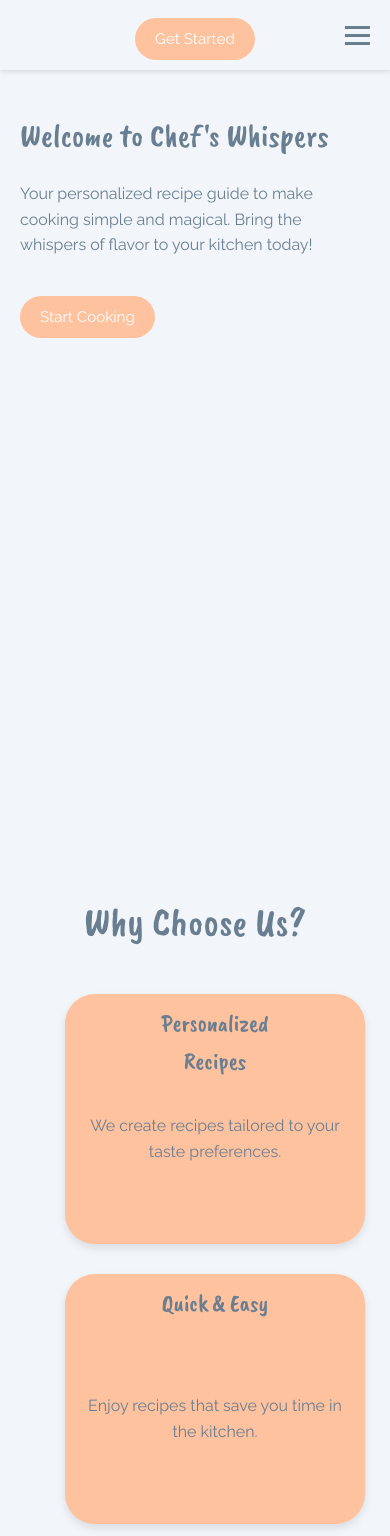
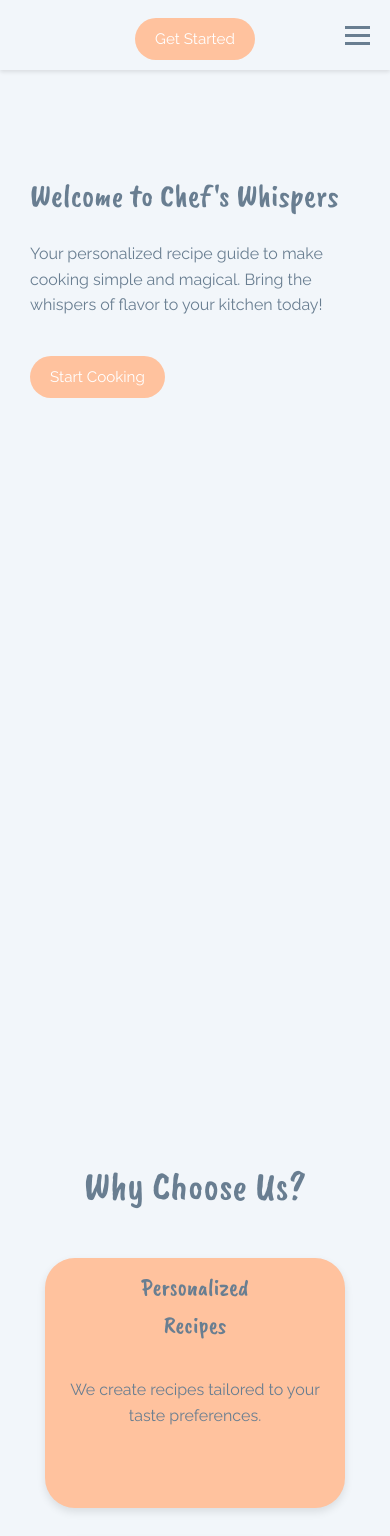
Before and after one commit to Nouran246/Personalized-Recipe-Recommender, a React (Create React App) app in the folder client/: page / in a window 390 px wide. Shown: the top 1536 px of the page. Built offline with nearby package versions, Linux system fonts and the light colour scheme.

Commit message:
Refactor global styles for improved organization and responsiveness; streamline section and component styles

```diff
--- a/client/src/globals.css
+++ b/client/src/globals.css
@@ -1,7 +1,7 @@
 /* Import Google Fonts */
 @import url('https://fonts.googleapis.com/css?family=Caveat%20Brush:700|Raleway:400');
 
-/* Define Root Variables for Styling */
+/* Root Variables */
 :root {
   --text: #697e91;
   --background: #f2f6fa;
@@ -43,47 +43,29 @@
   margin-top: 0;
 }
 
-html {
-  font-size: 100%;
-  /* Default 16px */
-}
-
 h1 {
   font-size: 4.210rem;
 }
 
-/* 67.36px */
 h2 {
   font-size: 3.158rem;
 }
 
-/* 50.56px */
 h3 {
   font-size: 2.369rem;
 }
 
-/* 37.92px */
 h4 {
   font-size: 1.777rem;
 }
 
-/* 28.48px */
 h5 {
   font-size: 1.333rem;
 }
 
-/* 21.28px */
 small {
   font-size: 0.750rem;
 }
-
-.footer text {
-  font-size: 1.2rem;
-  text-align: center;
-}
-
-
-/* 12px */
 
 /* Utility Classes */
 .text-center {
@@ -102,7 +84,103 @@
   background-color: var(--accent);
 }
 
+/* Shared Section Styling */
+section {
+  display: flex;
+  align-items: center;
+  /* Vertical centering */
+  justify-content: center;
+  /* Horizontal centering */
+  text-align: center;
+  min-height: 100vh;
+  /* Full viewport height */
+  padding: 60px 20px;
+  box-sizing: border-box;
+}
+
 /* Navbar */
+.navbar {
+  display: flex;
+  justify-content: space-between;
+  align-items: center;
+  padding: 10px 20px;
+  background-color: var(--primary);
+  color: var(--background);
+}
+
+.navbar a {
+  text-decoration: none;
+  color: var(--background);
+  padding: 8px 12px;
+  border-radius: var(--border-radius);
+  transition: background-color var(--transition-speed);
+}
+
+.navbar a:hover {
+  background-color: var(--accent);
+}
+
+/* Hero Section */
+.hero-section {
+  background-color: var(--primary);
+  color: var(--background);
+}
+
+.hero-text {
+  max-width: 600px;
+}
+
+.hero-text h1 {
+  font-size: 3rem;
+  margin-bottom: 20px;
+}
+
+.hero-text p {
+  font-size: 1.25rem;
+  margin-bottom: 30px;
+}
+
+/* Quick Info Section */
+.quick-info-section {
+  background-color: var(--background);
+}
+
+.quick-info-section h2 {
+  font-size: 2.5rem;
+  margin-bottom: 40px;
+}
+
+.card-container {
+  display: flex;
+  flex-wrap: wrap;
+  justify-content: center;
+  gap: 20px;
+}
+
+.card {
+  background-color: #fff;
+  border-radius: var(--border-radius);
+  box-shadow: 0 4px 8px rgba(0, 0, 0, 0.1);
+  text-align: center;
+  padding: 20px;
+  width: 250px;
+}
+
+/* Explore More Section */
+.explore-more-section {
+  background-color: var(--accent);
+  color: #fff;
+}
+
+.explore-more-section h2 {
+  font-size: 2.5rem;
+  margin-bottom: 20px;
+}
+
+.explore-more-section p {
+  font-size: 1.25rem;
+  margin-bottom: 30px;
+}
 
 /* Footer */
 .footer {
@@ -113,188 +191,9 @@
   font-size: 0.875rem;
 }
 
-/* Animations */
-@keyframes fade {
-  0% {
-    opacity: 0;
-  }
-
-  50% {
-    opacity: 1;
-  }
-
-  100% {
-    opacity: 0;
-  }
-}
-
-@keyframes fadeIn {
-  from {
-    opacity: 0;
-  }
-
-  to {
-    opacity: 1;
-  }
-}
-
-@keyframes fadeInOut {
-  0% {
-    opacity: 0;
-  }
-
-  50% {
-    opacity: 1;
-  }
-
-  100% {
-    opacity: 0;
-  }
-}
-
-
-/* Container for consistent spacing */
-.container {
-  max-width: 1200px;
-  /* Optional: To prevent content from stretching too wide */
-  margin: 0 auto;
-  /* Centers the container */
-  padding: 0 50px;
-  /* Adds space on left and right edges */
-  box-sizing: border-box;
-  /* Ensures padding doesn't affect total width */
-}
-
-
-.container.Card {
-  max-width: 1200px;
-  /* Optional: To prevent content from stretching too wide */
-  margin: 0 auto;
-  /* Centers the container */
-  padding: 0 5px;
-  /* Adds space on left and right edges */
-  box-sizing: border-box;
-  /* Ensures padding doesn't affect total width */
-}
-
-@media (max-width: 768px) {
-  .container {
-    padding: 0 10px;
-  }
-}
-
-.highlight {
-  color: var(--accent)
-}
-
-/* General Layout */
-.landing-page {
-  font-family: var(--font-family-primary);
-  color: var(--text);
-  background-color: var(--background);
-}
-
-/* Hero Section */
-.hero {
-  display: flex;
-  justify-content: space-between;
-  align-items: center;
-  padding: 60px 20px;
-  background-color: var(--primary);
-  color: var(--background);
-}
-
-.hero-content {
-  max-width: 600px;
-}
-
-.hero-content h1 {
-  font-size: 2.5rem;
-  margin-bottom: 20px;
-}
-
-.hero-content p {
-  font-size: 1.25rem;
-  margin-bottom: 30px;
-}
-
-.hero-image-container {
-  display: flex;
-  justify-content: center;
-  align-items: center;
-}
-
-.hero-image {
-  width: 100%;
-  max-width: 400px;
-}
-
-/* Quick Info Section */
-.quick-info {
-  padding: 50px 20px;
-  text-align: center;
-}
-
-.quick-info h2 {
-  font-size: 2rem;
-  margin-bottom: 30px;
-}
-
-.card-container {
-  display: flex;
-  flex-wrap: wrap;
-  justify-content: center;
-  gap: 20px;
-}
-
-/* More Features Section */
-.more-features {
-  display: flex;
-  justify-content: space-between;
-  align-items: center;
-  padding: 60px 20px;
-}
-
-.features-text {
-  max-width: 600px;
-}
-
-.features-text h2 {
-  font-size: 2rem;
-  margin-bottom: 20px;
-}
-
-.features-text p {
-  font-size: 1.25rem;
-  margin-bottom: 30px;
-}
-
-.features-image-container {
-  display: flex;
-  justify-content: center;
-}
-
-.features-image {
-  width: 100%;
-  max-width: 400px;
-}
-
-/* FAQ Section */
-.faq-section {
-  padding: 50px 20px;
-  background-color: var(--background);
-}
-
-.faq-section h2 {
-  font-size: 2rem;
-  margin-bottom: 30px;
-}
-
 .footer small {
   font-family: var(--font-family-secondary);
   font-size: 0.875rem;
   color: var(--text);
   opacity: 0.7;
-  text-align: center;
-
 }
```
